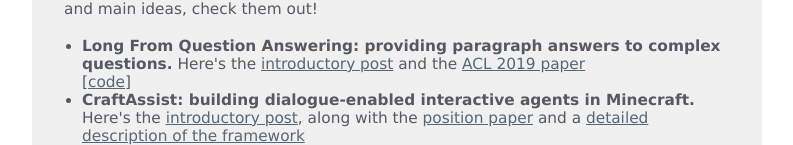
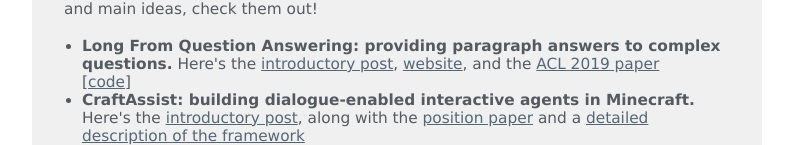
Before and after one commit to yjernite/yjernite.github.io, a plain HTML site: page index.html in a window 1280 px wide. Shown: the part 364-509 px from the top of the page, without its empty margins (243-1036 px from the left). Drawn offline with Linux system fonts and the light colour scheme.

Commit message:
Update index.html

```diff
--- a/index.html
+++ b/index.html
@@ -38,7 +38,7 @@
                 <p>Some of the projects I've been contributing to have blog posts explaining the work and main ideas, check them out!</p>
                 <ul>
                 <li><b>Long From Question Answering: providing paragraph answers to complex questions.</b>
-                Here's the <a href="https://ai.facebook.com/blog/longform-qa">introductory post</a> and the <a href="https://arxiv.org/abs/1907.09190">ACL 2019 paper</a><br>
+                Here's the <a href="https://ai.facebook.com/blog/longform-qa">introductory post</a>, <a href="https://facebookresearch.github.io/ELI5/">website</a>, and the <a href="https://arxiv.org/abs/1907.09190">ACL 2019 paper</a><br>
                 [<a href="https://github.com/facebookresearch/ELI5">code</a>]
                 </li>
                 <li><b>CraftAssist: building dialogue-enabled interactive agents in Minecraft.</b>
```
